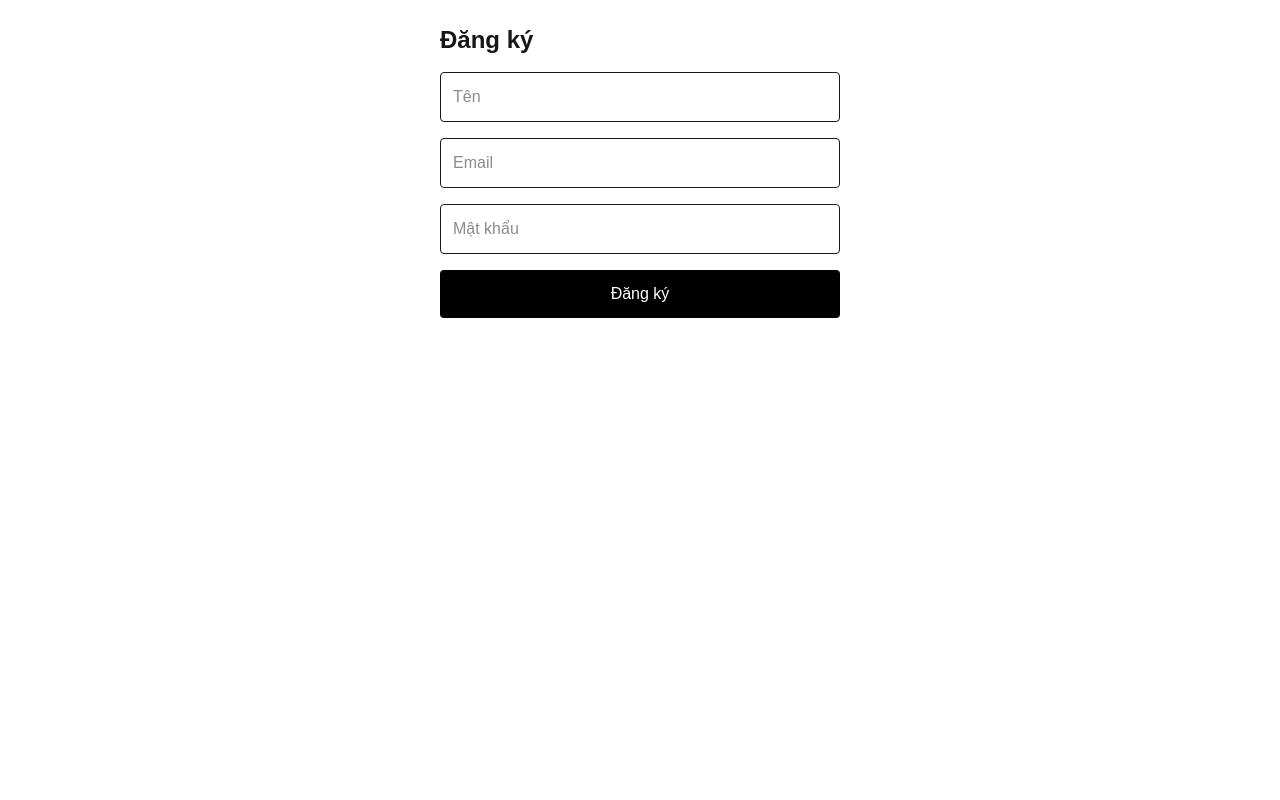
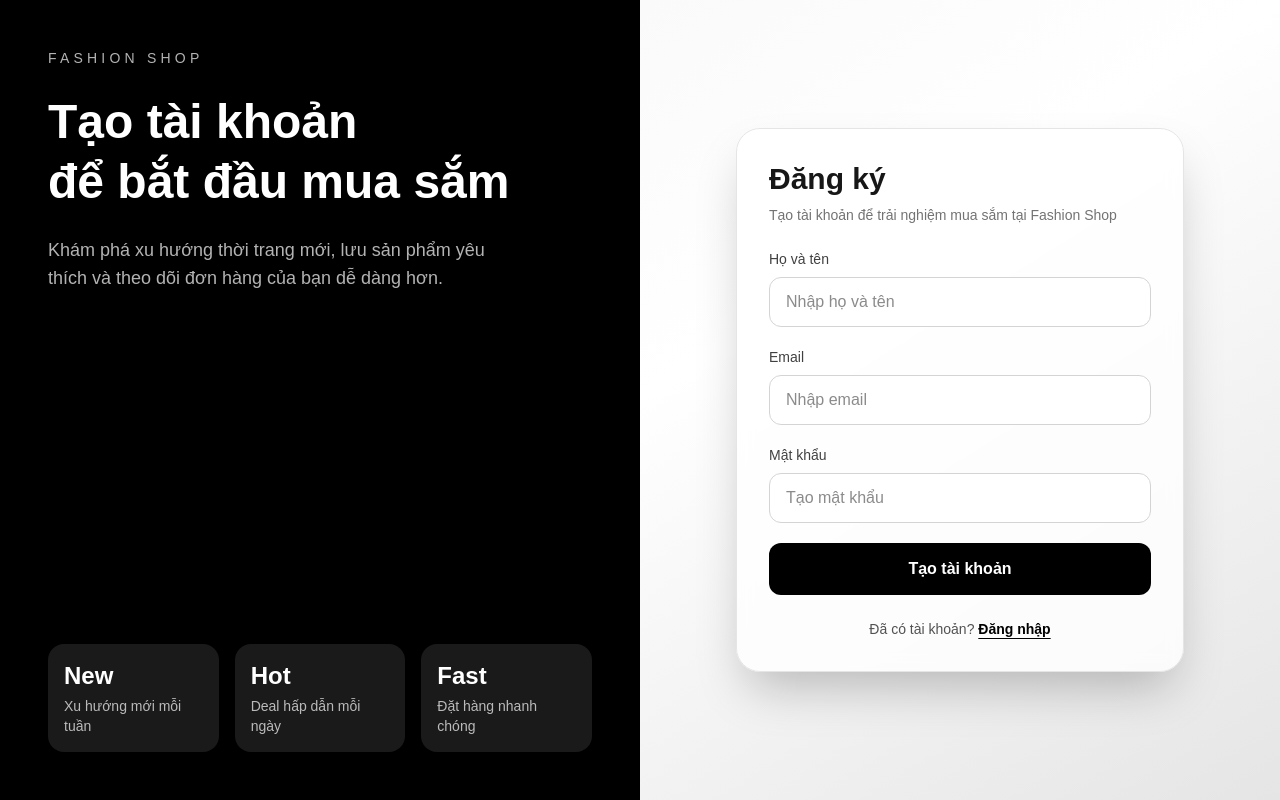
Before and after one commit to khahcmute/fashion-shop, a Next.js app: page /register in a window 1280 px wide. Built offline with nearby package versions, Linux system fonts and the light colour scheme; no server answers.

Commit message:
improve loginpage, registerpage

```diff
--- a/src/app/(auth)/login/page.tsx
+++ b/src/app/(auth)/login/page.tsx
@@ -1,5 +1,6 @@
 "use client";
 
+import Link from "next/link";
 import { useState } from "react";
 import { useAppDispatch, useAppSelector } from "@/store/hooks";
 import { loginUser } from "@/features/auth/authSlice";
@@ -32,36 +33,139 @@ export default function LoginPage() {
   };
 
   return (
-    <main className="max-w-md mx-auto p-6">
-      <h1 className="text-2xl font-bold mb-4">Đăng nhập</h1>
+    <main className="min-h-screen bg-gradient-to-br from-neutral-100 via-white to-neutral-200">
+      <div className="grid min-h-screen lg:grid-cols-2">
+        <div className="hidden lg:flex items-center justify-center bg-[radial-gradient(circle_at_top,_#404040,_#0a0a0a_55%)] p-12 text-white">
+          <div className="max-w-lg">
+            <p className="text-sm uppercase tracking-[0.3em] text-white/70">
+              Fashion Shop
+            </p>
+            <h1 className="mt-6 text-5xl font-bold leading-tight">
+              Welcome back.
+            </h1>
+            <p className="mt-5 text-lg text-white/75">
+              Đăng nhập để tiếp tục mua sắm, kiểm tra giỏ hàng và theo dõi đơn
+              hàng của bạn.
+            </p>
 
-      <form onSubmit={handleSubmit} className="space-y-4">
+            <div className="mt-10 space-y-4">
+              <div className="rounded-2xl border border-white/10 bg-white/10 p-5 backdrop-blur">
+                <p className="font-semibold">Mua sắm nhanh hơn</p>
+                <p className="mt-1 text-sm text-white/70">
+                  Lưu thông tin và tiếp tục đơn hàng chỉ trong vài bước.
+                </p>
+              </div>
+
+              <div className="rounded-2xl border border-white/10 bg-white/10 p-5 backdrop-blur">
+                <p className="font-semibold">Theo dõi đơn hàng</p>
+                <p className="mt-1 text-sm text-white/70">
+                  Xem lịch sử mua hàng và trạng thái giao hàng dễ dàng.
+                </p>
+              </div>
+            </div>
+          </div>
+        </div>
+
+        <div className="flex items-center justify-center px-6 py-10">
+          <div className="w-full max-w-md">
+            <div className="mb-8 text-center lg:hidden">
+              <p className="text-sm uppercase tracking-[0.3em] text-neutral-500">
+                Fashion Shop
+              </p>
+              <h1 className="mt-3 text-3xl font-bold text-neutral-900">
+                Đăng nhập
+              </h1>
+              <p className="mt-2 text-sm text-neutral-600">
+                Chào mừng bạn quay trở lại
+              </p>
+            </div>
+
+            <div className="rounded-3xl border border-neutral-200 bg-white/80 p-8 shadow-2xl backdrop-blur">
+              <div className="mb-6 hidden lg:block">
+                <h2 className="text-3xl font-bold text-neutral-900">
+                  Đăng nhập
+                </h2>
+                <p className="mt-2 text-sm text-neutral-500">
+                  Nhập thông tin của bạn để tiếp tục
+                </p>
+              </div>
+
+              <form onSubmit={handleSubmit} className="space-y-5">
+                <div>
+                  <label className="mb-2 block text-sm font-medium text-neutral-700">
+                    Email
+                  </label>
                   <input
                     type="email"
-          placeholder="Email"
-          className="w-full border p-3 rounded"
+                    placeholder="Nhập email"
+                    className="w-full rounded-xl border border-neutral-300 bg-white px-4 py-3 outline-none transition focus:border-black focus:ring-2 focus:ring-black/10"
                     value={form.email}
-          onChange={(e) => setForm({ ...form, email: e.target.value })}
+                    onChange={(e) =>
+                      setForm({ ...form, email: e.target.value })
+                    }
                   />
+                </div>
+
+                <div>
+                  <div className="mb-2 flex items-center justify-between">
+                    <label className="block text-sm font-medium text-neutral-700">
+                      Mật khẩu
+                    </label>
+                    <Link
+                      href="/forgot-password"
+                      className="text-xs font-medium text-neutral-500 hover:text-black"
+                    >
+                      Quên mật khẩu?
+                    </Link>
+                  </div>
 
                   <input
                     type="password"
-          placeholder="Mật khẩu"
-          className="w-full border p-3 rounded"
+                    placeholder="Nhập mật khẩu"
+                    className="w-full rounded-xl border border-neutral-300 bg-white px-4 py-3 outline-none transition focus:border-black focus:ring-2 focus:ring-black/10"
                     value={form.password}
-          onChange={(e) => setForm({ ...form, password: e.target.value })}
+                    onChange={(e) =>
+                      setForm({ ...form, password: e.target.value })
+                    }
                   />
+                </div>
 
-        {error && <p className="text-red-500 text-sm">{error}</p>}
+                {error && (
+                  <div className="rounded-xl border border-red-200 bg-red-50 px-4 py-3 text-sm text-red-600">
+                    {error}
+                  </div>
+                )}
 
                 <button
                   type="submit"
-          className="w-full bg-black text-white py-3 rounded"
+                  className="w-full rounded-xl bg-black py-3.5 font-semibold text-white transition hover:bg-neutral-800 disabled:cursor-not-allowed disabled:opacity-70"
                   disabled={loading}
                 >
                   {loading ? "Đang xử lý..." : "Đăng nhập"}
                 </button>
               </form>
+
+              <div className="my-6 flex items-center gap-3">
+                <div className="h-px flex-1 bg-neutral-200" />
+                <span className="text-xs uppercase tracking-widest text-neutral-400">
+                  Fashion Shop
+                </span>
+                <div className="h-px flex-1 bg-neutral-200" />
+              </div>
+
+              <p className="text-center text-sm text-neutral-600">
+                Chưa có tài khoản?{" "}
+                <Link
+                  href="/register"
+                  className="font-semibold text-black underline underline-offset-4"
+                >
+                  Đăng ký ngay
+                </Link>
+              </p>
+            </div>
+          </div>
+        </div>
+      </div>
     </main>
   );
 }
--- a/src/app/(auth)/register/page.tsx
+++ b/src/app/(auth)/register/page.tsx
@@ -1,5 +1,6 @@
 "use client";
 
+import Link from "next/link";
 import { useState } from "react";
 import { useAppDispatch, useAppSelector } from "@/store/hooks";
 import { registerUser } from "@/features/auth/authSlice";
@@ -27,44 +28,138 @@ export default function RegisterPage() {
   };
 
   return (
-    <main className="max-w-md mx-auto p-6">
-      <h1 className="text-2xl font-bold mb-4">Đăng ký</h1>
+    <main className="min-h-screen bg-gradient-to-br from-neutral-100 via-white to-neutral-200">
+      <div className="grid min-h-screen lg:grid-cols-2">
+        <div className="hidden lg:flex flex-col justify-between bg-black text-white p-12">
+          <div>
+            <p className="text-sm uppercase tracking-[0.3em] text-white/70">
+              Fashion Shop
+            </p>
+            <h1 className="mt-6 text-5xl font-bold leading-tight">
+              Tạo tài khoản
+              <br />
+              để bắt đầu mua sắm
+            </h1>
+            <p className="mt-6 max-w-md text-white/70 text-lg">
+              Khám phá xu hướng thời trang mới, lưu sản phẩm yêu thích và theo
+              dõi đơn hàng của bạn dễ dàng hơn.
+            </p>
+          </div>
 
-      <form onSubmit={handleSubmit} className="space-y-4">
+          <div className="grid grid-cols-3 gap-4">
+            <div className="rounded-2xl bg-white/10 p-4 backdrop-blur">
+              <p className="text-2xl font-semibold">New</p>
+              <p className="mt-1 text-sm text-white/70">
+                Xu hướng mới mỗi tuần
+              </p>
+            </div>
+            <div className="rounded-2xl bg-white/10 p-4 backdrop-blur">
+              <p className="text-2xl font-semibold">Hot</p>
+              <p className="mt-1 text-sm text-white/70">
+                Deal hấp dẫn mỗi ngày
+              </p>
+            </div>
+            <div className="rounded-2xl bg-white/10 p-4 backdrop-blur">
+              <p className="text-2xl font-semibold">Fast</p>
+              <p className="mt-1 text-sm text-white/70">Đặt hàng nhanh chóng</p>
+            </div>
+          </div>
+        </div>
+
+        <div className="flex items-center justify-center px-6 py-10">
+          <div className="w-full max-w-md">
+            <div className="mb-8 text-center lg:hidden">
+              <p className="text-sm uppercase tracking-[0.3em] text-neutral-500">
+                Fashion Shop
+              </p>
+              <h1 className="mt-3 text-3xl font-bold text-neutral-900">
+                Tạo tài khoản mới
+              </h1>
+              <p className="mt-2 text-sm text-neutral-600">
+                Tham gia để mua sắm và theo dõi đơn hàng dễ dàng hơn
+              </p>
+            </div>
+
+            <div className="rounded-3xl border border-neutral-200 bg-white/80 p-8 shadow-2xl backdrop-blur">
+              <div className="mb-6 hidden lg:block">
+                <h2 className="text-3xl font-bold text-neutral-900">Đăng ký</h2>
+                <p className="mt-2 text-sm text-neutral-500">
+                  Tạo tài khoản để trải nghiệm mua sắm tại Fashion Shop
+                </p>
+              </div>
+
+              <form onSubmit={handleSubmit} className="space-y-5">
+                <div>
+                  <label className="mb-2 block text-sm font-medium text-neutral-700">
+                    Họ và tên
+                  </label>
                   <input
                     type="text"
-          placeholder="Tên"
-          className="w-full border p-3 rounded"
+                    placeholder="Nhập họ và tên"
+                    className="w-full rounded-xl border border-neutral-300 bg-white px-4 py-3 outline-none transition focus:border-black focus:ring-2 focus:ring-black/10"
                     value={form.name}
                     onChange={(e) => setForm({ ...form, name: e.target.value })}
                   />
+                </div>
 
+                <div>
+                  <label className="mb-2 block text-sm font-medium text-neutral-700">
+                    Email
+                  </label>
                   <input
                     type="email"
-          placeholder="Email"
-          className="w-full border p-3 rounded"
+                    placeholder="Nhập email"
+                    className="w-full rounded-xl border border-neutral-300 bg-white px-4 py-3 outline-none transition focus:border-black focus:ring-2 focus:ring-black/10"
                     value={form.email}
-          onChange={(e) => setForm({ ...form, email: e.target.value })}
+                    onChange={(e) =>
+                      setForm({ ...form, email: e.target.value })
+                    }
                   />
+                </div>
 
+                <div>
+                  <label className="mb-2 block text-sm font-medium text-neutral-700">
+                    Mật khẩu
+                  </label>
                   <input
                     type="password"
-          placeholder="Mật khẩu"
-          className="w-full border p-3 rounded"
+                    placeholder="Tạo mật khẩu"
+                    className="w-full rounded-xl border border-neutral-300 bg-white px-4 py-3 outline-none transition focus:border-black focus:ring-2 focus:ring-black/10"
                     value={form.password}
-          onChange={(e) => setForm({ ...form, password: e.target.value })}
+                    onChange={(e) =>
+                      setForm({ ...form, password: e.target.value })
+                    }
                   />
+                </div>
 
-        {error && <p className="text-red-500 text-sm">{error}</p>}
+                {error && (
+                  <div className="rounded-xl border border-red-200 bg-red-50 px-4 py-3 text-sm text-red-600">
+                    {error}
+                  </div>
+                )}
 
                 <button
                   type="submit"
-          className="w-full bg-black text-white py-3 rounded"
+                  className="w-full rounded-xl bg-black py-3.5 font-semibold text-white transition hover:bg-neutral-800 disabled:cursor-not-allowed disabled:opacity-70"
                   disabled={loading}
                 >
-          {loading ? "Đang xử lý..." : "Đăng ký"}
+                  {loading ? "Đang xử lý..." : "Tạo tài khoản"}
                 </button>
               </form>
+
+              <p className="mt-6 text-center text-sm text-neutral-600">
+                Đã có tài khoản?{" "}
+                <Link
+                  href="/login"
+                  className="font-semibold text-black underline underline-offset-4"
+                >
+                  Đăng nhập
+                </Link>
+              </p>
+            </div>
+          </div>
+        </div>
+      </div>
     </main>
   );
 }
```
Lines whose indentation alone changed are shown as unchanged.
